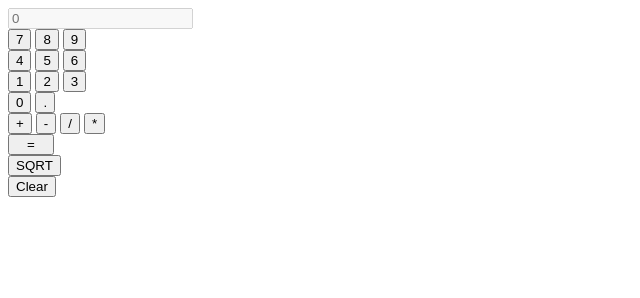
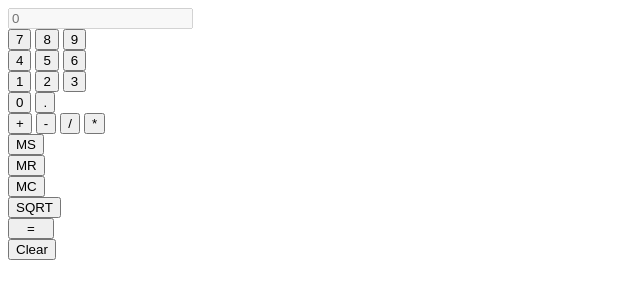
Before and after one commit to SaldanRoman/home-work08032019, a plain HTML site: page index.html in a window 1280 px wide. Shown: the whole page, without its empty margins (0-640 px from the left). Drawn offline with Linux system fonts and the light colour scheme.

Commit message:
Update index.html

```diff
--- a/index.html
+++ b/index.html
@@ -31,11 +31,20 @@
                 <button>/</button>
                 <button>*</button>
             </div>
-            <div class="equal">
-                <button>&nbsp &nbsp=&nbsp &nbsp</button>
+            <div class="memsave">
+                <button>MS</button>
+            </div>
+            <div class="memrec">
+                <button>MR</button>
+            </div>
+            <div class="memclear">
+                <button>MC</button>
             </div>
             <div class="sqrt">
                 <button>SQRT</button>
+            </div>
+            <div class="equal">
+                <button>&nbsp &nbsp=&nbsp &nbsp</button>
             </div>
             <div class="clear">
                 <button>Clear</button>
```
